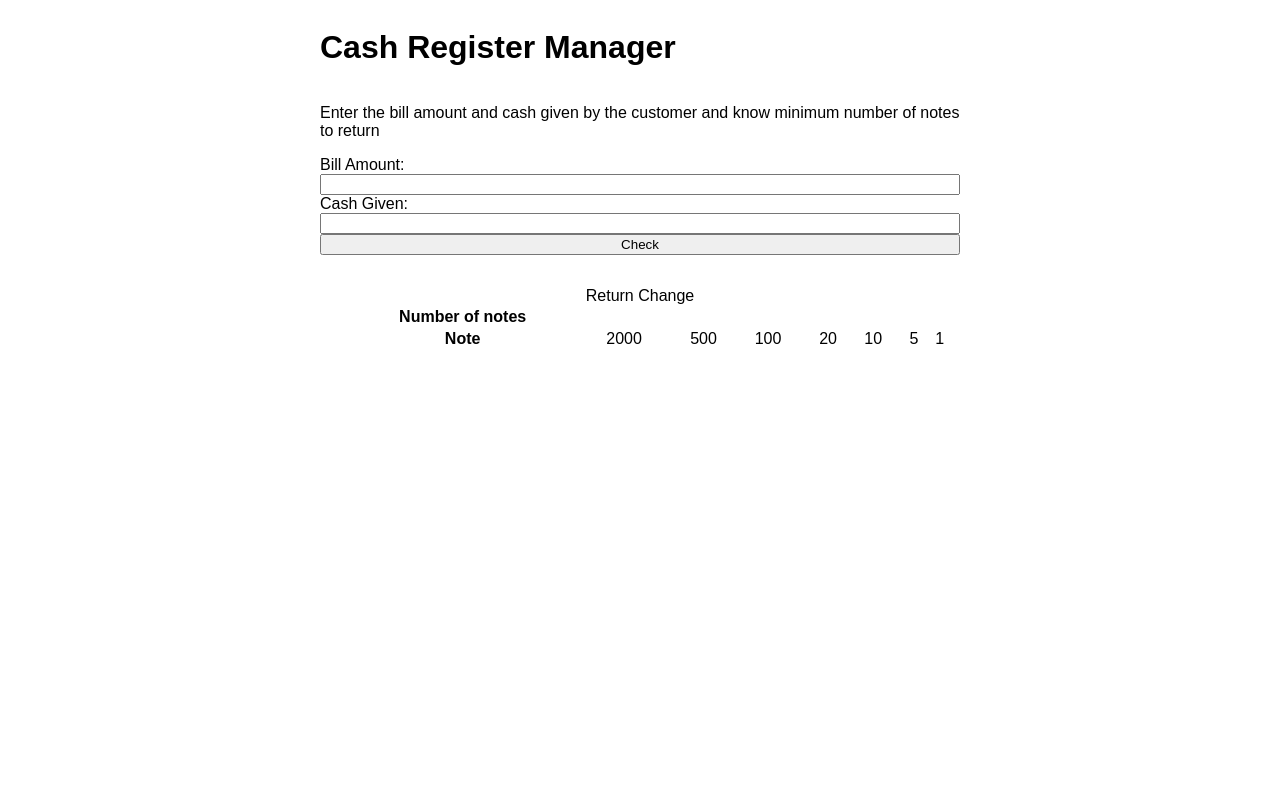
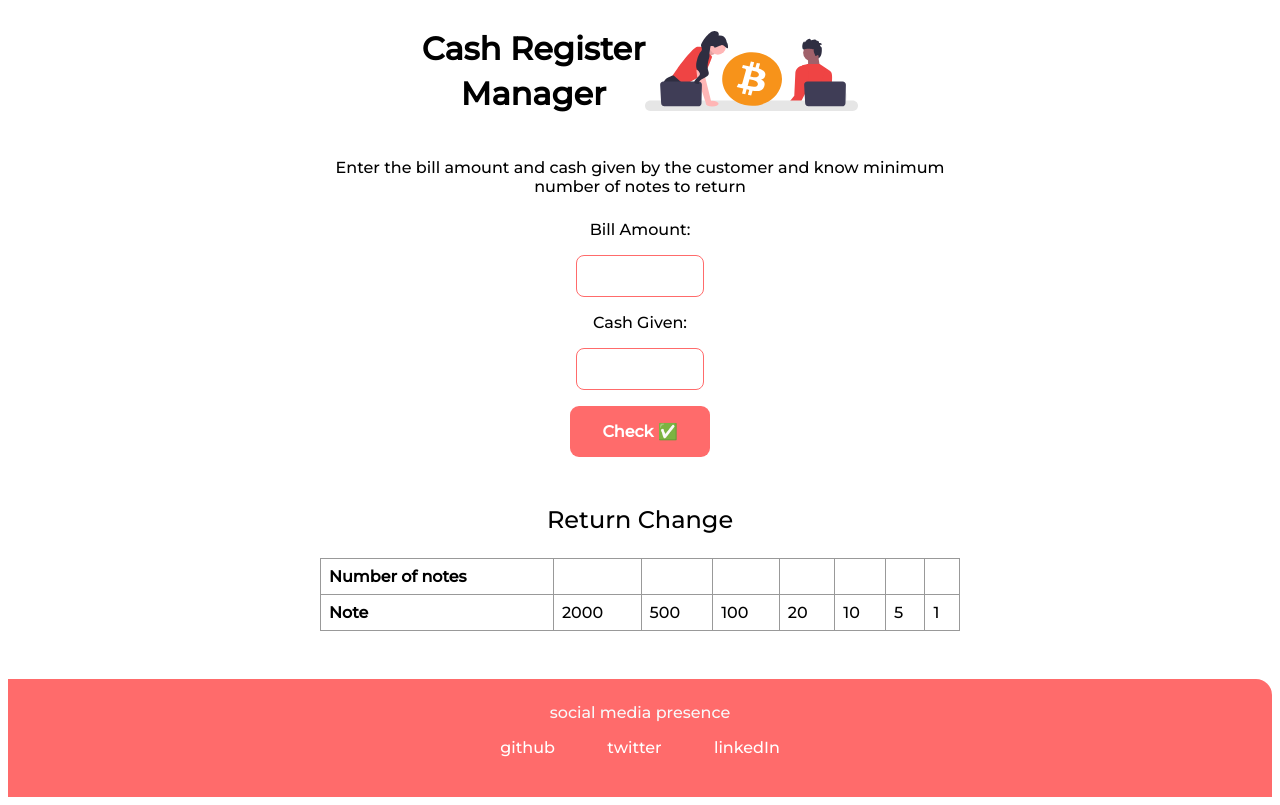
Before and after one commit to anupam1209/neogcamp_cash_register_app, a plain HTML site: page index.html in a window 1280 px wide. Drawn offline with Linux system fonts and the light colour scheme.

Commit message:
styling implemented

```diff
--- a/index.html
+++ b/index.html
@@ -1,31 +1,48 @@
 <!DOCTYPE html>
 <html lang="en">
+
 <head>
   <meta charset="UTF-8" />
   <meta http-equiv="X-UA-Compatible" content="IE=edge" />
   <meta name="viewport" content="width=device-width, initial-scale=1.0" />
+  <link rel="preconnect" href="https://fonts.googleapis.com">
+  <link rel="preconnect" href="https://fonts.gstatic.com" crossorigin>
+  <link href="https://fonts.googleapis.com/css2?family=Montserrat:wght@500&display=swap" rel="stylesheet">
   <link rel="stylesheet" href="style.css" />
   <title>Cash Register</title>
 </head>
+
 <body>
   <div class="container">
-      <h1 class="heading">Cash Register Manager</h1>
+    <div class="header-container">
+      <div class="heading">
+        <h1 class="heading">Cash Register</h1>
+        <h1 class="mgr-heading">Manager</h1>
+      </div>
+      <img class="header-img" src="images/cash.svg" alt="">
+    </div>
     <p class="description">
       Enter the bill amount and cash given by the customer and know minimum
       number of notes to return
     </p>
     <label for="bill-amount">Bill Amount: </label>
+    <div class="input">
       <input id="bill-amount" type="text" />
+    </div>
 
     <label for="cash-given">Cash Given: </label>
+    <div class="input">
       <input id="cash-given" type="text" />
+    </div>
 
-      <button id="check-button">Check</button>
+    <div class="btn">
+      <button id="check-button">Check ✅</button>
+    </div>
 
     <p id="error-message"></p>
 
     <table class="change-table">
-        <caption>
+      <caption class="table-heading">
         Return Change
       </caption>
       <tr>
@@ -50,6 +67,21 @@
       </tr>
     </table>
   </div>
+  <footer class="footer">
+    <div class="footer-header">social media presence</div>
+    <ul class="social-links">
+      <li class="non-bullet list-item-inline">
+        <a class="link footer-link" href="https://github.com/anupam1209">github</a>
+      </li>
+      <li class="non-bullet list-item-inline">
+        <a class="link footer-link" href="https://twitter.com/AnupamPrakash">twitter</a>
+      </li>
+      <li class="non-bullet list-item-inline">
+        <a class="link footer-link" href="https://www.linkedin.com/in/anupam-prakash-54822818b/">linkedIn</a>
+      </li>
+    </ul>
+  </footer>
   <script src="index.js" type="text/javascript"></script>
 </body>
+
 </html>
--- a/style.css
+++ b/style.css
@@ -1,14 +1,106 @@
-*{
-
+* {
+    font-family: 'Montserrat', sans-serif;
 }
 
-.container{
+.container {
+    text-align: center;
     display: flex;
     flex-direction: column;
     width: 50vw;
     margin: auto auto;
+    gap: 0.5rem;
 }
 
-body{
-    font-family:sans-serif;
+.mgr-heading {
+    margin-top: -1rem;
 }
+
+
+.header-container {
+    display: flex;
+    align-items: center;
+    justify-content: center;
+}
+
+.header-img {
+    height: 5rem;
+}
+
+input[type=text] {
+    width: 20%;
+    padding: 12px 20px;
+    margin: 8px 0;
+    box-sizing: border-box;
+    text-align: center;
+    border-radius: 0.5rem;
+    border: 0.5px solid #ff6b6b;
+}
+
+
+
+#check-button {
+    background-color: #ff6b6b;
+    font-size: 1rem;
+    color: #fff;
+    text-decoration: none;
+    display: inline-block;
+    padding: 1rem 2rem;
+    border-radius: 9px;
+    font-weight: bold;
+    margin: 0px auto;
+    border: none;
+    cursor: pointer;
+    /* transition: background-color 0.3s; */
+    transition: all 0.3s;
+}
+
+.table-heading {
+    font-size: 1.5rem;
+    margin-bottom: 1.5rem;
+}
+
+.change-table {
+    border-collapse: collapse;
+}
+
+td,
+th {
+    border: 1px solid #999;
+    padding: 0.5rem;
+    text-align: left;
+}
+
+.footer {
+    background-color: #ff6b6b;
+    padding: 1.5rem;
+    text-align: center;
+    color: #f8f9fa;
+    border-top-right-radius: 1rem;
+    margin-top: 3rem;
+}
+
+.footer-msg {
+    color: #212529;
+}
+
+.non-bullet {
+    list-style: none;
+}
+
+.list-item-inline {
+    display: inline;
+    padding: 0rem 1.5rem;
+}
+
+.footer .link {
+    color: #fff;
+}
+
+.footer-link {
+    color: var(--primary-color);
+    text-decoration: none;
+}
+
+.footer ul {
+    padding-inline-start: 0px;
+}
```
Also changed, not shown: images/cash.svg (added). Lines whose indentation alone changed are shown as unchanged.
